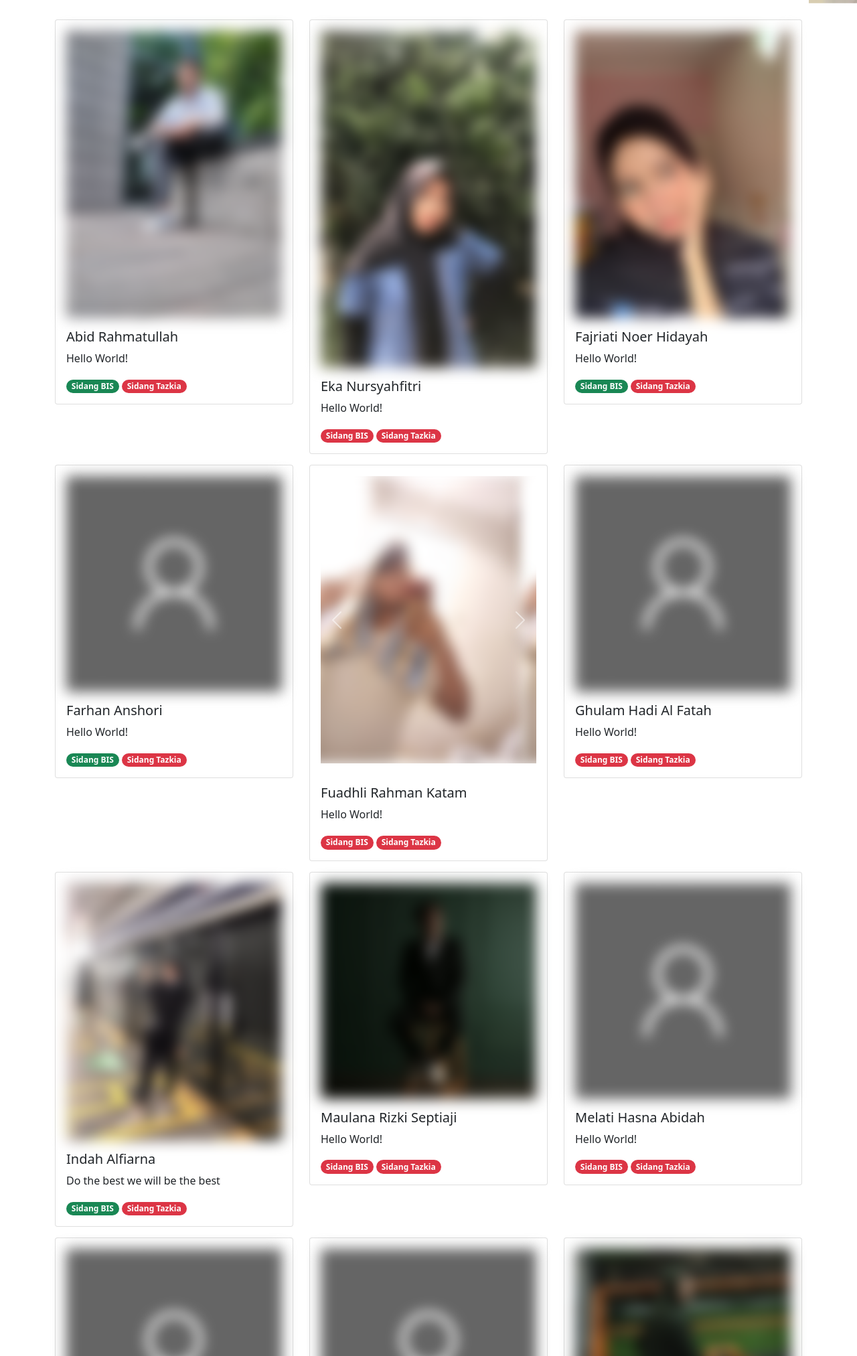
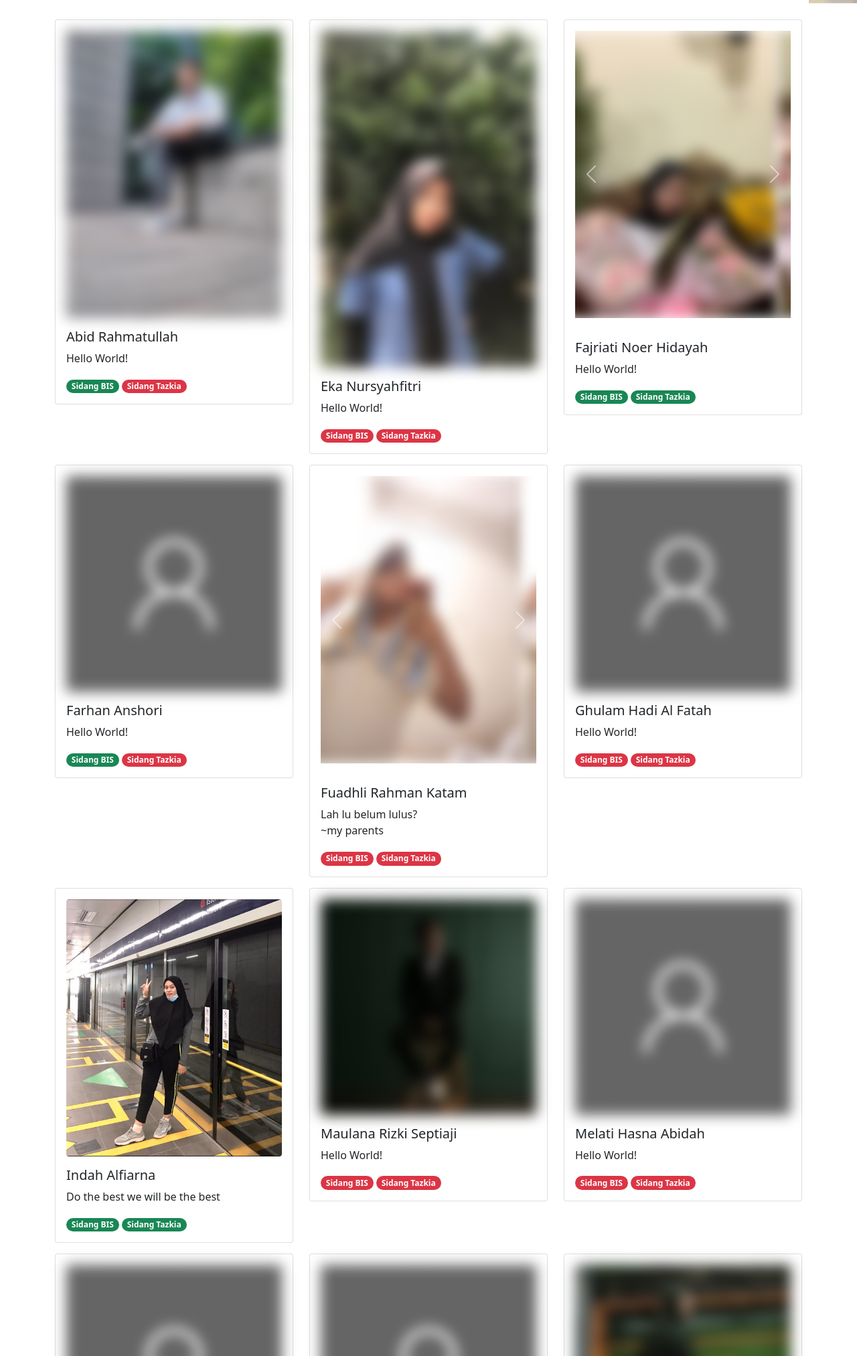
Before and after one commit to OverStache/ftui17, a plain HTML site: page index.html in a window 1280 px wide. Shown: the part 775-2800 px from the top of the page at 67% size. Drawn offline with nearby package versions, Linux system fonts and the light colour scheme.

Commit message:
lulus: rara, indah add quote: fuad

```diff
--- a/index.html
+++ b/index.html
@@ -106,12 +106,34 @@
       <!-- rara -->
       <div class="col-md-4 mb-3">
         <div class="card">
-          <img src="img/rara.jpeg" class="rounded m-3 mb-0 belomLulus" alt="...">
+          <div id="carouselRara" class="carousel slide m-3" data-bs-ride="carousel">
+            <div class="carousel-inner">
+              <div class="carousel-item active">
+                <img src="img/rara1.jpeg" class="d-block w-100 rounded belomLulus" alt="default.jpg">
+                <div class="carousel-caption d-none d-md-block">
+                </div>
+              </div>
+              <div class="carousel-item">
+                <img src="img/rara2.jpeg" class="d-block w-100 rounded belomLulus" alt="default.jpg">
+                <div class="carousel-caption d-none d-md-block">
+                </div>
+              </div>
+            </div>
+            <button class="carousel-control-prev" type="button" data-bs-target="#carouselRara" data-bs-slide="prev">
+              <span class="carousel-control-prev-icon" aria-hidden="true"></span>
+              <span class="visually-hidden">Previous</span>
+            </button>
+            <button class="carousel-control-next" type="button" data-bs-target="#carouselRara" data-bs-slide="next">
+              <span class="carousel-control-next-icon" aria-hidden="true"></span>
+              <span class="visually-hidden">Next</span>
+            </button>
+          </div>
+          <!-- <img src="img/rara.jpeg" class="rounded m-3 mb-0" alt="..."> -->
           <div class="card-body">
             <h5 class="card-title">Fajriati Noer Hidayah</h5>
             <p class="card-text">Hello World!</p>
             <span class="badge rounded-pill bg-success">Sidang BIS</span>
-            <span class="badge rounded-pill bg-danger">Sidang Tazkia</span>
+            <span class="badge rounded-pill bg-success">Sidang Tazkia</span>
           </div>
         </div>
       </div>
@@ -155,7 +177,8 @@
           <!-- <img src="img/fuad.jpeg" class="rounded-1 m-3 mb-0" alt=""> -->
           <div class="card-body">
             <h5 class="card-title">Fuadhli Rahman Katam</h5>
-            <p class="card-text">Hello World!</p>
+            <p class="card-text">Lah lu belum lulus? <br>
+              ~my parents</p>
             <span class="badge rounded-pill bg-danger">Sidang BIS</span>
             <span class="badge rounded-pill bg-danger">Sidang Tazkia</span>
           </div>
@@ -176,12 +199,12 @@
       <!-- indah -->
       <div class="col-md-4 mb-3">
         <div class="card">
-          <img src="img/indah.jpeg" class="rounded m-3 mb-0 belomLulus" alt="...">
+          <img src="img/indah.jpeg" class="rounded m-3 mb-0" alt="...">
           <div class="card-body">
             <h5 class="card-title">Indah Alfiarna</h5>
             <p class="card-text">Do the best we will be the best</p>
             <span class="badge rounded-pill bg-success">Sidang BIS</span>
-            <span class="badge rounded-pill bg-danger">Sidang Tazkia</span>
+            <span class="badge rounded-pill bg-success">Sidang Tazkia</span>
           </div>
         </div>
       </div>
```
Also changed, not shown: img/rara1.jpeg (added), img/rara2.jpeg (added).
